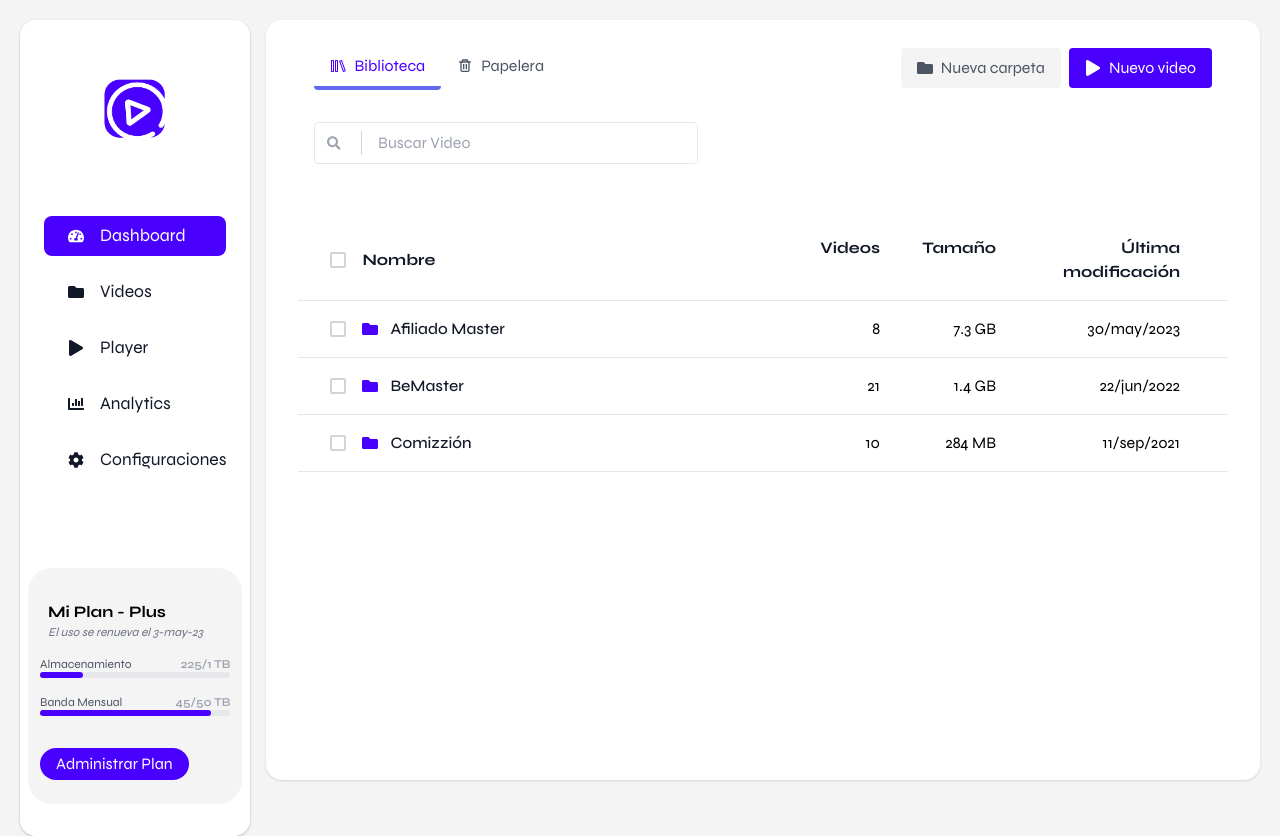
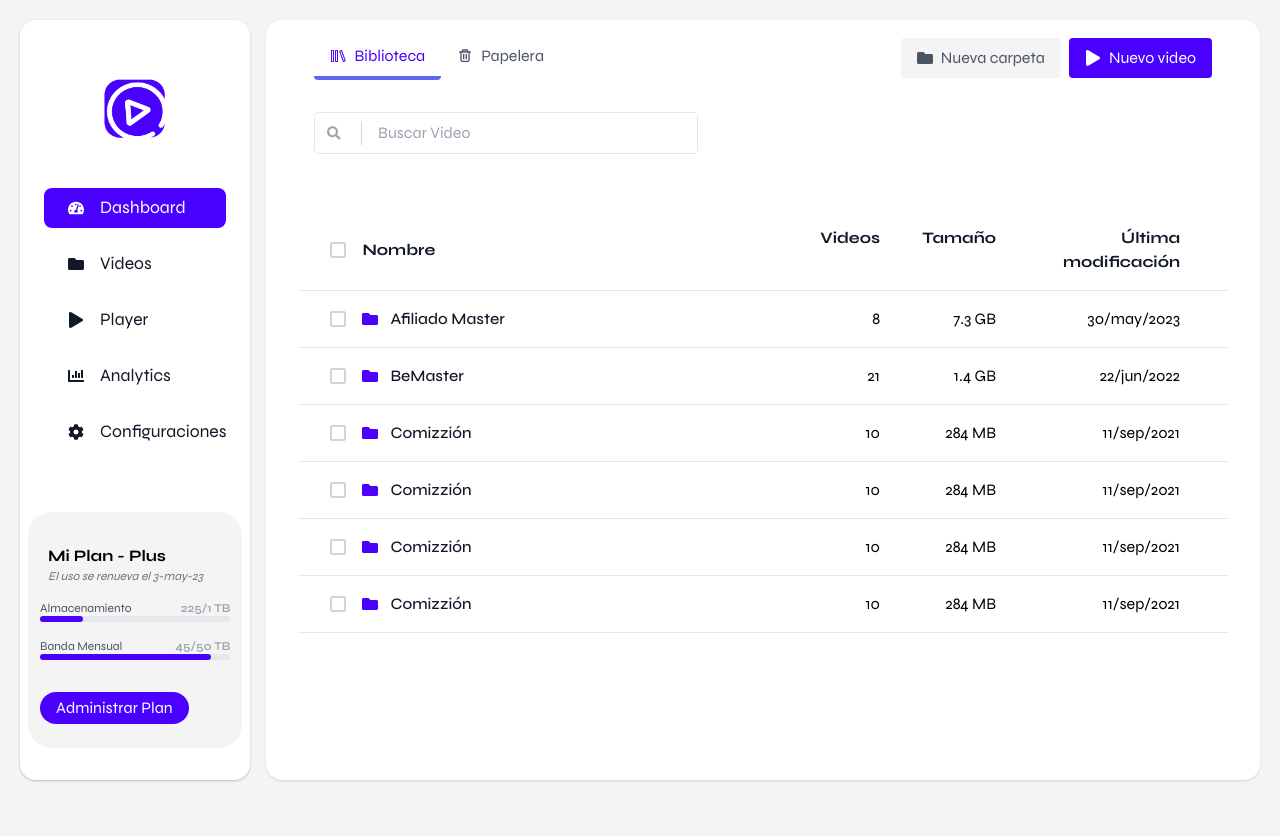
Before and after one commit to danielolan/video-tools, a React (Vite) app: page / in a window 1280 px wide. After the commit the page ends 800 px from the top, so only its background shows below. Built offline with nearby package versions, Linux system fonts and the light colour scheme.

Commit message:
changes of slidebar responsive 80%

```diff
--- a/src/components/Videos/TopBar.tsx
+++ b/src/components/Videos/TopBar.tsx
@@ -1,6 +1,6 @@
 // TopBar.tsx
 
-import React, { useState } from "react";
+
 import LibraryAndTrashButtons from "./LibraryAndTrashButtons";
 import NewFolderAndVideoButtons from "./NewFolderAndVideoButtons";
 import { IoIosMenu } from "react-icons/io";
@@ -8,7 +8,7 @@ import { IoIosMenu } from "react-icons/io";
 
 const TopBar: React.FC<{toggleSidebar: () => void}> = ({toggleSidebar}) => {
   return (
-    <div className="flex justify-between items-start gap-4 p-4 mt-2.5 lg:flex-row lg:items-center flex-col ">
+    <div className="flex justify-between items-center gap-4 p-4 lg:flex-row flex-col">
       <section className="flex items-center gap-4">
         <IoIosMenu className="lg:hidden block text-2xl cursor-pointer" onClick={toggleSidebar} />
         <LibraryAndTrashButtons />
--- a/src/components/Videos/VideoList.tsx
+++ b/src/components/Videos/VideoList.tsx
@@ -54,6 +54,27 @@ const VideoList: React.FC = () => {
         size="284 MB"
         lastModified="11/sep/2021"
       />
+       <VideoListItem
+        id="comision-23"
+        name="Comizzión"
+        videosCount={10}
+        size="284 MB"
+        lastModified="11/sep/2021"
+      />
+       <VideoListItem
+        id="comision-23"
+        name="Comizzión"
+        videosCount={10}
+        size="284 MB"
+        lastModified="11/sep/2021"
+      />
+       <VideoListItem
+        id="comision-23"
+        name="Comizzión"
+        videosCount={10}
+        size="284 MB"
+        lastModified="11/sep/2021"
+      />
     </div>
   );
 };
--- a/src/components/shared/Sidebar.tsx
+++ b/src/components/shared/Sidebar.tsx
@@ -1,7 +1,7 @@
 // Sidebar.tsx
 
-import React, { useEffect, useRef, useState } from "react";
-import { Link, useLocation } from "react-router-dom";
+import React, { useEffect, useRef } from "react";
+import {  useLocation } from "react-router-dom";
 
 import AccountPlan from "./AccountPlan";
 import {
@@ -58,10 +58,10 @@ const Sidebar: React.FC<{ isOpen: boolean, toggleSidebar: () => void }> = ({ isO
 
   const location = useLocation();
 
-  const [isMobile, setIsMobile] = useState(false);
+
   const sidebarClasses = isOpen
-    ? "fixed inset-0 z-30 w-64"
-    : "hidden lg:block lg:static lg:z-auto";
+  ? "fixed z-30 w-64 h-screen" // Adjust width and height as needed
+  : "hidden lg:block lg:static lg:z-auto";
 
   const planDetails = {
     planName: "Mi Plan - Plus",
@@ -74,10 +74,23 @@ const Sidebar: React.FC<{ isOpen: boolean, toggleSidebar: () => void }> = ({ isO
     bandwidthPercentage: 90,
   };
 
+  useEffect(() => {
+    const handleClickOutside = (event: MouseEvent) => {
+      if (sidebarRef.current && !sidebarRef.current.contains(event.target as Node)) {
+        toggleSidebar();
+      }
+    };
 
+    if (isOpen) {
+      document.addEventListener("mousedown", handleClickOutside);
+    }
 
+    return () => {
+      document.removeEventListener("mousedown", handleClickOutside);
+    };
+  }, [isOpen, toggleSidebar]);
   return (
-    <aside  className={`${sidebarClasses} shadow bg-white rounded-2xl`}>
+    <aside ref={sidebarRef} className={`${sidebarClasses} shadow bg-white rounded-2xl`}>
       <div className="flex flex-col justify-between h-full p-2 shadow bg-white rounded-2xl">
         <div className="flex flex-col justify-between h-[100vh]">
           {/* Logo */}
--- a/src/components/shared/layouts/DashBoardLayout.tsx
+++ b/src/components/shared/layouts/DashBoardLayout.tsx
@@ -5,53 +5,41 @@ import { useRef } from "react";
 
 interface PropsLayoutDash {
   children: JSX.Element | JSX.Element[];
+  sidebarOpen: boolean;
+  toggleSidebar: () => void;
 }
-const DashBoardLayout: React.FC<PropsLayoutDash> = ({ children }) => {
-  const [sidebarOpen, setSidebarOpen] = useState(false);
 
-  const sidebarRef = useRef();  // Agrega esta referencia
+const DashBoardLayout: React.FC<PropsLayoutDash> = ({ children, sidebarOpen, toggleSidebar }) => {
+  const sidebarRef = useRef<HTMLDivElement>(null);
 
-  const toggleSidebar = () => setSidebarOpen(!sidebarOpen);
+  // Efecto para cerrar el sidebar en pantallas grandes
   useEffect(() => {
     const handleResize = () => {
       if (window.innerWidth >= 1024 && sidebarOpen) {
-        setSidebarOpen(false);
-      }
-    };
-    window.addEventListener('resize', handleResize);
-    return () => window.removeEventListener('resize', handleResize);
-  }, [sidebarOpen]);
-
-  // Nuevo efecto para manejar el clic fuera del sidebar
-  useEffect(() => {
-    const handleResize = () => {
-      if (window.innerWidth >= 1024 && sidebarOpen) {
-        setSidebarOpen(false);
+        toggleSidebar();
       }
     };
 
-    window.addEventListener('resize', handleResize);
-    return () => window.removeEventListener('resize', handleResize);
-  }, [sidebarOpen]);
+    window.addEventListener("resize", handleResize);
+    return () => window.removeEventListener("resize", handleResize);
+  }, [sidebarOpen, toggleSidebar]);
 
+  // Efecto para cerrar el sidebar al hacer clic fuera de él
   useEffect(() => {
     const handleOutsideClick = (event) => {
       if (sidebarOpen && sidebarRef.current && !sidebarRef.current.contains(event.target)) {
-        setSidebarOpen(false);
+        toggleSidebar();
       }
     };
 
-    document.addEventListener('mousedown', handleOutsideClick);
-    return () => document.removeEventListener('mousedown', handleOutsideClick);
-  }, [sidebarOpen]);
+    document.addEventListener("mousedown", handleOutsideClick);
+    return () => document.removeEventListener("mousedown", handleOutsideClick);
+  }, [sidebarOpen, toggleSidebar]);
 
   return (
     <div className="flex h-screen p-5">
-       <div ref={sidebarRef} className="sidebar-class">
-        <Sidebar isOpen={sidebarOpen} />
-      </div>
+      <Sidebar isOpen={sidebarOpen} toggleSidebar={toggleSidebar} />
       <div className="flex-1 flex flex-col bg-white ml-4 rounded-2xl shadow px-8 w-full">
-        <TopBar toggleSidebar={toggleSidebar} />
         {children}
       </div>
     </div>
--- a/src/pages/VideoPage.tsx
+++ b/src/pages/VideoPage.tsx
@@ -1,15 +1,21 @@
 // DashboardPage.tsx
 
-import React from "react";
 import VideoList from "../components/Videos/VideoList";
 import SearchBar from "../components/Videos/SearchBar";
+
+import DashBoardLayout from "../components/shared/layouts/DashBoardLayout";
+import { useState } from "react";
 import TopBar from "../components/Videos/TopBar";
-import DashBoardLayout from "../components/shared/layouts/DashBoardLayout";
+
+// VideoPage.tsx
 
 const VideoPage: React.FC = () => {
+  const [sidebarOpen, setSidebarOpen] = useState(false);
+  const toggleSidebar = () => setSidebarOpen(!sidebarOpen);
+
   return (
-    <DashBoardLayout>
-
+    <DashBoardLayout sidebarOpen={sidebarOpen} toggleSidebar={toggleSidebar}>
+      <TopBar toggleSidebar={toggleSidebar} />
       <SearchBar />
       <VideoList />
     </DashBoardLayout>
```
